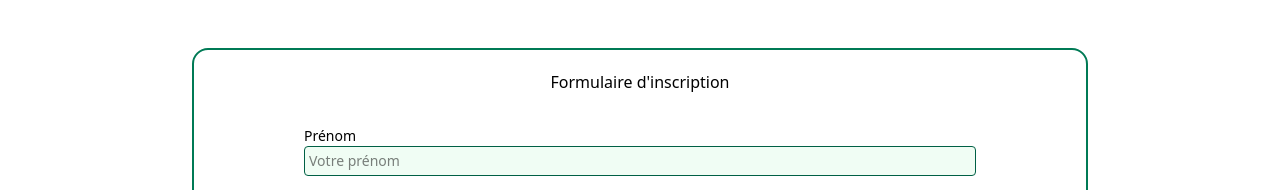
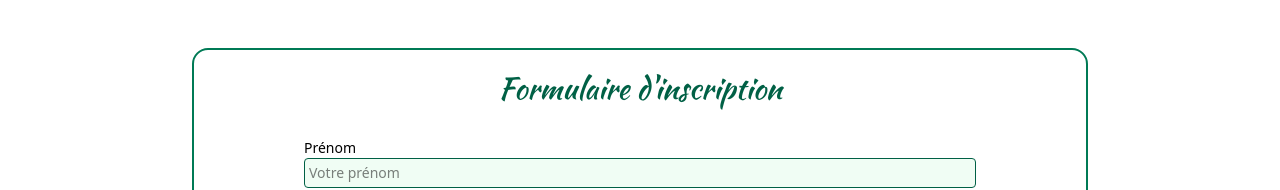
Before and after one commit to AmandineGrardLaurent/healthy-eat, a React (Vite) app in the folder client/: page /register in a window 1280 px wide. Shown: the part 952-1142 px from the top of the page. Built offline with nearby package versions, Linux system fonts and the light colour scheme; a web font is replaced by a local one.

Commit message:
fix: css

```diff
--- a/client/src/App.css
+++ b/client/src/App.css
@@ -7,6 +7,7 @@
   src: url("/client/src/assets/font/LilyScriptOne-regular.ttf") format("ttf");
 }
 
-h1 {
+h1,
+h2 {
   font-family: "Kaushan Script", cursive;
 }
--- a/client/src/components/RegisterForm.tsx
+++ b/client/src/components/RegisterForm.tsx
@@ -64,7 +64,9 @@ export default function RegisterForm() {
         </h1>
       </section>
       <section className="border-emerald-700 border-2 w-7/8 my-9 md:my-50 md:w-4xl m-auto  rounded-2xl ">
-        <h2 className="text-center mt-5 mb-5">Formulaire d'inscription</h2>
+        <h2 className="text-center text-3xl text-emerald-800 mt-5 mb-5">
+          Formulaire d'inscription
+        </h2>
         <form
           onSubmit={handleSubmit(onSubmit)}
           className="flex flex-col w-7/8 md:w-2xl m-auto"
```
